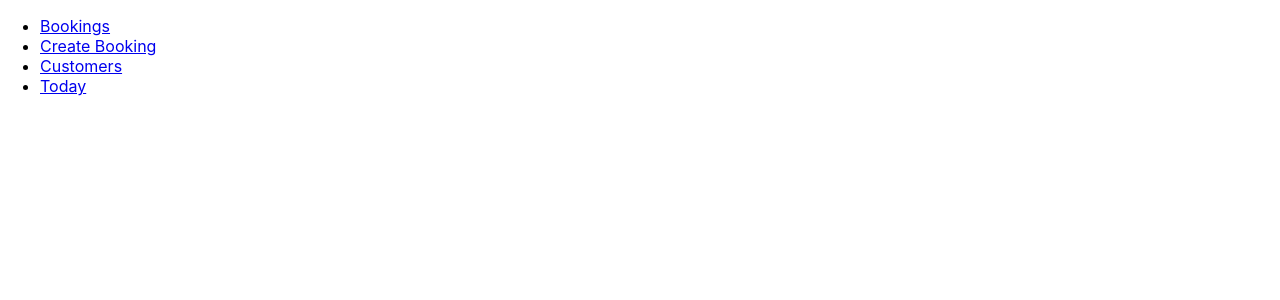
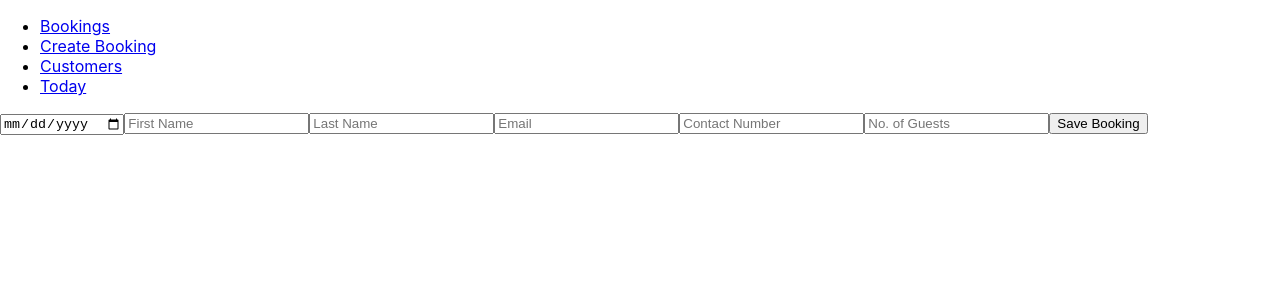
Before and after one commit to jordandavidson1990/restaurant_booking_system, a React (Create React App) app in the folder frontend/restaurant_booking_system/: page /bookings/new in a window 1280 px wide. Shown: the top 300 px of the page. Built offline with nearby package versions, Linux system fonts and the light colour scheme.

Commit message:
created booking form

```diff
--- a/frontend/restaurant_booking_system/src/App.js
+++ b/frontend/restaurant_booking_system/src/App.js
@@ -3,6 +3,7 @@ import {BrowserRouter as Router, Route, Switch} from 'react-router-dom';
 import './App.css';
 import BookingContainer from "./container/bookings/bookingContainer";
 import NavBar from "./NavBar";
+import BookingFormContainer from "./container/bookings/BookingFormContainer";
 
 class App extends Component {
   render() {
@@ -13,6 +14,7 @@ class App extends Component {
             <NavBar/>
             <Switch>
             <Route exact path="/bookings" component = {BookingContainer}/>
+            <Route exact path="/bookings/new" component = {BookingFormContainer}/>
           </Switch>
           </React.Fragment>
         </Router>
--- /dev/null
+++ b/frontend/restaurant_booking_system/src/components/bookings/BookingForm.js
@@ -0,0 +1,31 @@
+import React from "react";
+
+const BookingForm = (props) => {
+
+  function handleSubmit(event){
+    event.preventDefault();
+    const booking = {
+      "date": event.target.date.value,
+      "firstName": event.target.firstName.value,
+      "lastName": event.target.lastName.value,
+      "email": event.target.email.value,
+      "contactNumber": event.target.contactNumber.value,
+      "numberOfCovers": event.target.numberOfCovers.value
+    }
+    props.handleBookingPost(booking);
+  }
+
+  return(
+    <form onSubmit = {handleSubmit}>
+      <input type="date" placeholder = "date" name = "date"/>
+      <input type="text" placeholder = "First Name" name = "firstName"/>
+      <input type="text" placeholder = "Last Name" name = "lastName"/>
+      <input type="text" placeholder = "Email" name = "email"/>
+      <input type="number" placeholder = "Contact Number" name = "contactNumber"/>
+      <input type="number" placeholder = "No. of Guests" name = "numberOfCovers"/>
+      <button type = "submit">Save Booking</button>
+    </form>
+  )
+}
+
+export default BookingForm;
--- /dev/null
+++ b/frontend/restaurant_booking_system/src/container/bookings/BookingFormContainer.js
@@ -0,0 +1,26 @@
+import React from "react";
+import Request from "../../helpers/request";
+import BookingForm from "../../components/bookings/BookingForm";
+
+class BookingFormContainer extends React.Component{
+
+  constructor(props){
+    super(props);
+    this.handleBookingPost = this.handleBookingPost.bind(this);
+  }
+
+  handleBookingPost(booking){
+    console.log(booking);
+    // const request = new Request();
+    // request.post('/api/bookings', booking).then((() => {
+    //   window.location='/bookings'
+    // }))
+  }
+
+render(){
+  return(
+    <BookingForm handleBookingPost = {this.handleBookingPost}/>
+  )
+}
+}
+export default BookingFormContainer;
```
